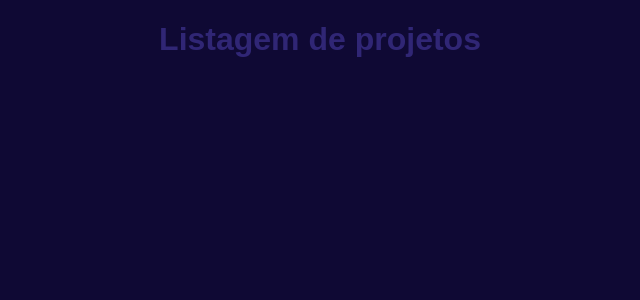
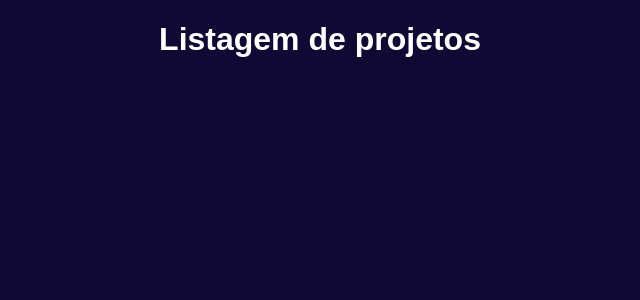
Before and after one commit to andersonstudioa/sesc-react-app, a React (Vite) app: page /projects in a window 1280 px wide. Shown: the top 300 px of the page, without its empty margins (320-960 px from the left). Built offline with nearby package versions, Linux system fonts and the light colour scheme.

Commit message:
Página Home com links para navegação

```diff
--- a/src/main.jsx
+++ b/src/main.jsx
@@ -6,11 +6,15 @@ import {
   RouterProvider,
 } from "react-router-dom"
 
-import { ProjectsPage, TasksPage } from './pages/inedx.js'
+import { HomePage, ProjectsPage, TasksPage } from './pages'
 
 const router = createBrowserRouter([
   {
     path: "/",
+    element: <HomePage />,
+  },
+  {
+    path: "/tasks",
     element: <TasksPage />,
   },
   {
--- /dev/null
+++ b/src/pages/home/index.jsx
@@ -0,0 +1,13 @@
+function HomePage() {
+  return (
+    <div>
+      <h1 style={{color: 'white'}}>Página Inicial</h1>
+      <ul>
+        <li><a href="/tasks">Tarefas</a></li>
+        <li><a href="/projects">Projetos</a></li>
+      </ul>
+    </div>
+  )
+}
+
+export default HomePage;
--- /dev/null
+++ b/src/pages/index.js
@@ -0,0 +1,9 @@
+import HomePage from "./home"
+import ProjectsPage from "./projects"
+import TasksPage from "./tasks"
+
+export {
+    HomePage,
+    ProjectsPage,
+    TasksPage,
+}
--- a/src/pages/inedx.js
+++ /dev/null
@@ -1,8 +0,0 @@
-import ProjectsPage from "./projecs";
-import TasksPage from "./tasks";
-
-export {
-    ProjectsPage,
-    TasksPage,
-
-}
--- a/src/pages/projecs/index.jsx
+++ /dev/null
@@ -1,9 +0,0 @@
-function ProjectsPage() {
-    return (
-        <div>
-            <h1>Listagem de projetos</h1>
-        </div>
-    )
-}
-
-export default ProjectsPage;
--- /dev/null
+++ b/src/pages/projects/index.jsx
@@ -0,0 +1,9 @@
+function ProjectsPage() {
+  return (
+    <div>
+      <h1 style={{color: 'white'}}>Listagem de projetos</h1>
+    </div>
+  )
+}
+
+export default ProjectsPage;
```
